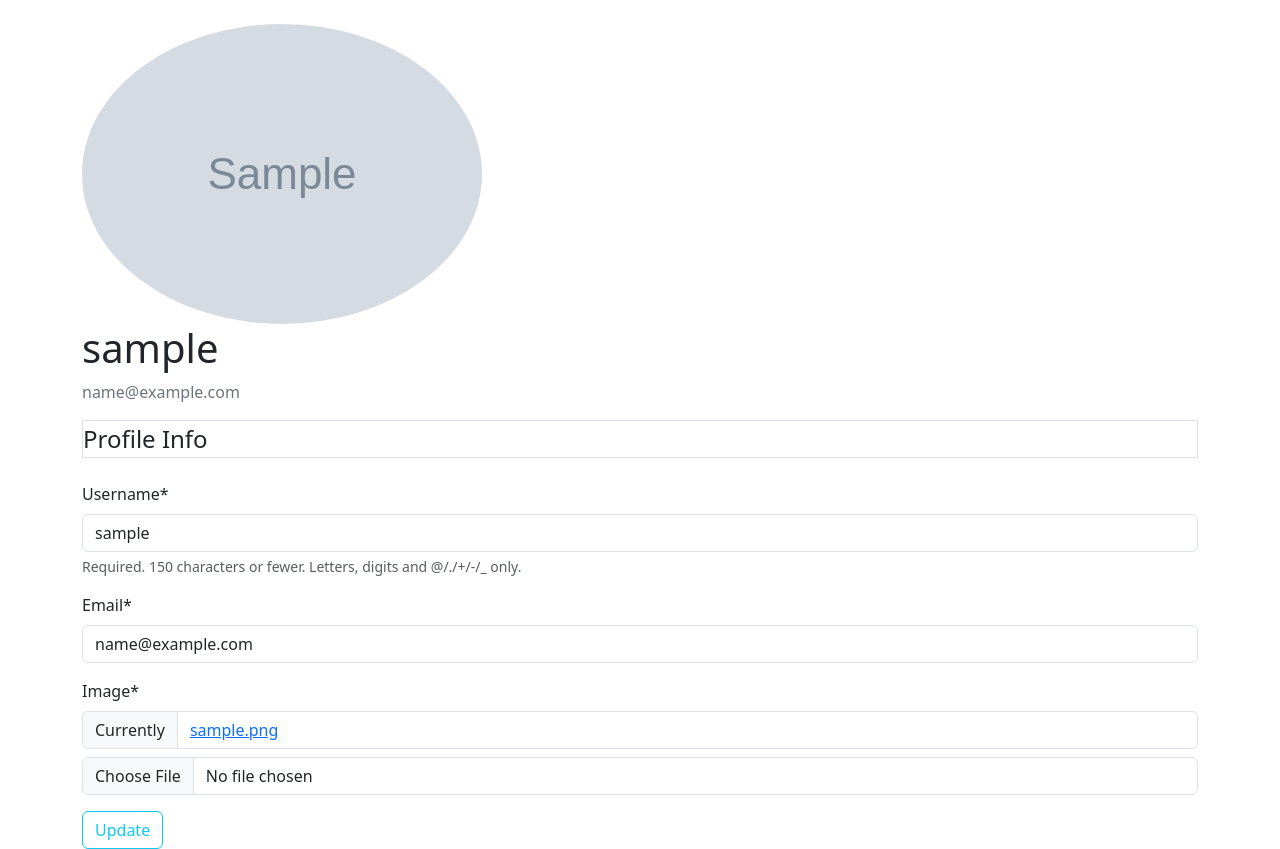
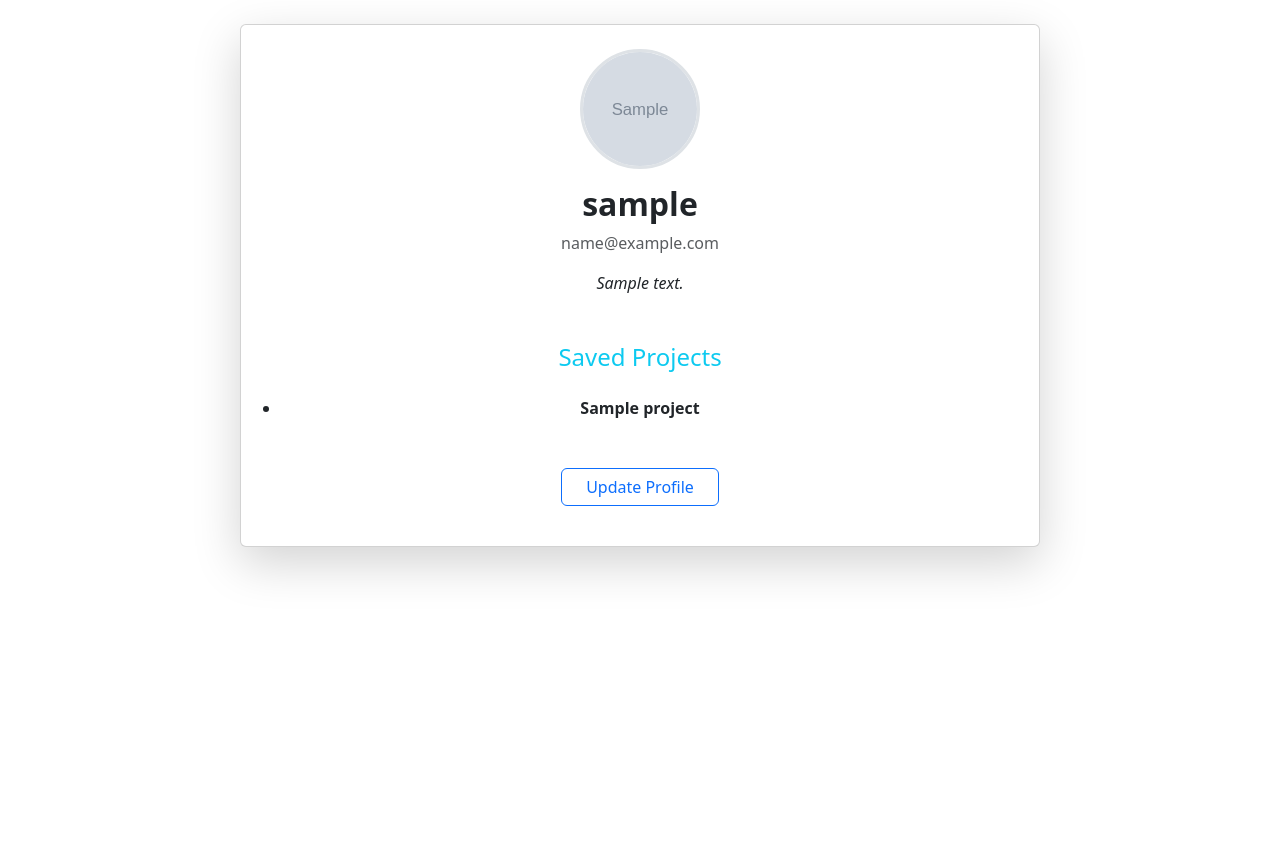
Before and after one commit to VasudevSrivastava/project-recommendation-system, a Django app: page /users/profile/ in a window 1280 px wide. Shown: the part 62-911 px from the top of the page. After the commit the page ends 638 px from the top, so only its background shows below. Run offline with Django 5.2, Linux system fonts and the light colour scheme; a user stored in the database is signed in; tables that the repository leaves empty hold one stand-in row (values such as "Sample post"); grey boxes marked "Sample" are stand-in pictures; some libraries are stand-ins or nearby versions.

Commit message:
add save/unsave projects to user profile functionality

```diff
--- a/recommendation_system/projects/urls.py
+++ b/recommendation_system/projects/urls.py
@@ -1,5 +1,6 @@
 from django.urls import path
 from . import views
+
 
 urlpatterns = [
     path("", views.ProjectListView.as_view(), name="project-list"),
@@ -7,4 +8,6 @@ urlpatterns = [
     path("<int:pk>/update/", views.ProjectUpdateView.as_view(), name="project-update"),
     path("<int:pk>/delete/", views.ProjectDeleteView.as_view(), name="project-delete"),
     path("<int:pk>/", views.ProjectDetailView.as_view(), name="project-detail"),
+    path("<int:project_id>/save", views.save_project, name="project-save"),
+    path("<int:project_id>/unsave", views.unsave_project, name="project-unsave"),
 ]
--- a/recommendation_system/recommendation_system/settings.py
+++ b/recommendation_system/recommendation_system/settings.py
@@ -136,7 +136,7 @@ DEFAULT_AUTO_FIELD = 'django.db.models.BigAutoField'
 CRISPY_ALLOWED_TEMPLATE_PACKS = "bootstrap5"
 CRISPY_TEMPLATE_PACK = "bootstrap5"
 
-LOGIN_REDIRECT_URL = 'blog-home'
+LOGIN_REDIRECT_URL = 'home'
 LOGIN_URL = 'login'
 
 
--- a/recommendation_system/users/forms.py
+++ b/recommendation_system/users/forms.py
@@ -21,4 +21,4 @@ class UserUpdateForm(forms.ModelForm):
 class ProfileUpdateForm(forms.ModelForm):
     class Meta:
         model = Profile
-        fields = ['image']
+        fields = ['about','image']
--- a/recommendation_system/users/models.py
+++ b/recommendation_system/users/models.py
@@ -1,4 +1,3 @@
-
 from PIL import Image
 from django.db import models
 from django.contrib.auth.models import User
--- a/recommendation_system/users/templates/users/logout.html
+++ b/recommendation_system/users/templates/users/logout.html
@@ -1,4 +1,4 @@
-{% extends 'blog/base.html' %}
+{% extends 'core/base.html' %}
 {% block content %}
         <h1> You have been logged out </h1>
         <div class=" border-top-pt-3">
--- a/recommendation_system/users/templates/users/password_reset.html
+++ b/recommendation_system/users/templates/users/password_reset.html
@@ -1,4 +1,4 @@
-{% extends 'blog/base.html' %}
+{% extends 'core/base.html' %}
 {% load crispy_forms_tags %}
 {% block content %}
     <div class="content-section">
--- a/recommendation_system/users/templates/users/password_reset_complete.html
+++ b/recommendation_system/users/templates/users/password_reset_complete.html
@@ -1,4 +1,4 @@
-{% extends 'blog/base.html' %}
+{% extends 'core/base.html' %}
 {% block content %}
 
         <div class=" alert alert-info ">
--- a/recommendation_system/users/templates/users/password_reset_confirm.html
+++ b/recommendation_system/users/templates/users/password_reset_confirm.html
@@ -1,4 +1,4 @@
-{% extends 'blog/base.html' %}
+{% extends 'core/base.html' %}
 {% load crispy_forms_tags %}
 {% block content %}
     <div class="content-section">
--- a/recommendation_system/users/templates/users/password_reset_done.html
+++ b/recommendation_system/users/templates/users/password_reset_done.html
@@ -1,4 +1,4 @@
-{% extends 'blog/base.html' %}
+{% extends 'core/base.html' %}
 {% block content %}
 
         <div class=" alert alert-info ">
--- a/recommendation_system/users/templates/users/profile.html
+++ b/recommendation_system/users/templates/users/profile.html
@@ -1,26 +1,34 @@
 {% extends 'core/base.html' %}
-{% load crispy_forms_tags %}
 {% block content %}
 
-    <div class="content-section">
-        <div class="media">
-            <img class="rounded-circle account-img" src="{{user.profile.image.url}}">
-            <div class="media-body" >
-                <h1 class="account-heading"> {{user.username}} </h1>
-                <p class="text-secondary"> {{user.email}} </p>
-            </div>
-        </div>
-        <form method="POST" enctype='multipart/form-data'>
-            {% csrf_token %}
-            <fieldset class="form-group">
-                <legend class="border bottom mb-4"> Profile Info </legend>
-                {{ u_form|crispy }}
-                {{ p_form|crispy }}
-            </fieldset>
-            <div class="form-group">
-                <button class="btn btn-outline-info" type="submit"> Update </button>
-            </div>
-        </form>
-    </div>
+	<div class="container mt-4 d-flex justify-content-center">
+		<div class="card shadow-lg p-4" style="max-width: 50rem; width: 100%;">
+			<div class="text-center">
+				<img class="rounded-circle border border-3 " src="{{user.profile.image.url}}" style="width: 120px; height: 120px; object-fit: cover;">
+			</div>
+
+			<div class="card-body text-center">
+				<h2 class="account-heading fw-bold"> {{user.username}} </h2>
+				<p class="text-muted"> {{user.email}} </p>
+				<p class="text-dark fst-italic" > {{user.profile.about}} </p>
+
+				{% if saved_projects %}
+				<h4 class="mt-5 text-info"> Saved Projects </h4>
+					<ul class="list-group list-group-flush">
+						{% for object in saved_projects %}
+							<li class=" mt-3 ">
+								<a href="{% url 'project-detail' object.project.id %}"  class="text-decoration-none fw-semibold text-dark">
+									{{object.project.title}}
+								</a>
+							</li>
+						{% endfor %}
+					</ul>
+				{% endif %}
+				<div class="mt-5">
+					<a href="{% url 'update-profile' %}" class="btn btn-outline-primary px-4">Update Profile</a>
+				</div>
+			</div>
+		</div>
+	</div>
 
 {% endblock content %}
--- a/recommendation_system/users/templates/users/register.html
+++ b/recommendation_system/users/templates/users/register.html
@@ -1,4 +1,4 @@
-{% extends 'blog/base.html' %}
+{% extends 'core/base.html' %}
 {% load crispy_forms_tags %}
 {% block content %}
     <div class="content-section">
--- a/recommendation_system/users/urls.py
+++ b/recommendation_system/users/urls.py
@@ -23,6 +23,7 @@ urlpatterns = [
          auth_views.PasswordResetCompleteView.as_view(template_name='users/password_reset_complete.html'),
          name='password_reset_complete'),
     path('profile/', user_views.profile, name='profile'),
+    path('profile/update', user_views.update_profile, name='update-profile'),
 
 ]
 
--- a/recommendation_system/users/views.py
+++ b/recommendation_system/users/views.py
@@ -2,6 +2,7 @@ from django.shortcuts import render, redirect
 from django.contrib import messages
 from .forms import UserRegisterForm, UserUpdateForm, ProfileUpdateForm
 from django.contrib.auth.decorators import login_required
+from projects.models import SavedProject
 
 def register(request):
     if request.method == 'POST':
@@ -17,6 +18,15 @@ def register(request):
 
 @login_required
 def profile(request):
+    saved_projects= SavedProject.objects.all().filter(user=request.user)
+    context = {
+        'saved_projects':saved_projects,
+    }
+    return render(request, 'users/profile.html', context)
+
+
+@login_required
+def update_profile(request):
     if request.method=='POST':
         u_form = UserUpdateForm(request.POST,instance=request.user)
         p_form = ProfileUpdateForm(request.POST,
@@ -35,4 +45,4 @@ def profile(request):
         'u_form':u_form,
         'p_form':p_form,
     }
-    return render(request, 'users/profile.html', context)
+    return render(request, 'users/update_profile.html', context)
```
Also changed, not shown: recommendation_system/projects/templates/projects/project_detail.html (+15 -4 lines), recommendation_system/projects/views.py (+32 -4 lines), recommendation_system/users/templates/users/update_profile.html (added, +26 -0 lines), recommendation_system/media/default.jpg (renamed from recommendation_system/media/profile_pics/default.jpg).
